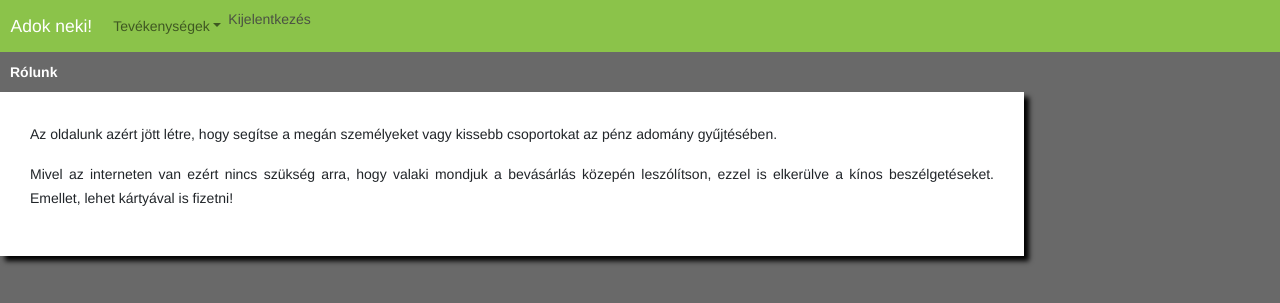
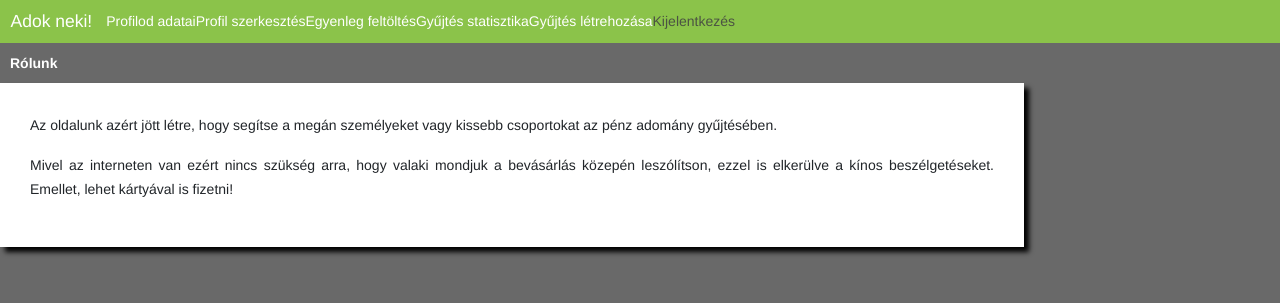
Before and after one commit to KVince002/AdomanyDjango-Rolling, a Django app: page /rolunk/ in a window 1280 px wide. Shown: the top 303 px of the page. Run offline with Django 4.2, Linux system fonts and the light colour scheme; a user stored in the database is signed in; some libraries are stand-ins or nearby versions.

Commit message:
Müküdő navbar legördülő menü nélkül

```diff
--- a/AdomanyOldal/app/templates/app/layout/layout_nav.html
+++ b/AdomanyOldal/app/templates/app/layout/layout_nav.html
@@ -13,19 +13,13 @@
                 <li class="nav-item">
                     <a href="{% url 'profil'%}" class="mdl-navigation__link">{{UserModel.username}}</a>
                 </li>
-                <li class="navbar-item dropdown">
-                    <a class="nav-link dropdown-toggle" href="#" id="navbarDropdownMenuLink" role="button" data-bs-toggle="dropdown" aria-expanded="false" >Tevékenységek</a>
-                    <ul class="dropdown-menu" aria-labelledby="navbarDropdownMenuLink">
-                        <li><a href="{% url 'kijelentkezes'%}" id="kijelentkezes">Kijelentkezés</a></li>
-                        <li><a href="{%url 'profil'%}" id="ugras" class="dropdown-item">Profilod adatai</a></li>
-                        <li><a href="{%url 'profilSzerk'%}" id="ugras" class="dropdown-item">Profil szerkesztés</a></li>
-                        <li><a href="{%url 'egyenlegFel'%}" id="ugras" class="dropdown-item">Egyenleg feltöltés</a></li>
-                        <li><a href="{%url 'gyujtesStat'%}" id="ugras" class="dropdown-item">Gyűjtés statisztika</a></li>
-                        <li><a href="{%url 'ujGyujtes'%}" id="ugras" class="dropdown-item">Gyűjtés létrehozása</a></li>
-                    </ul>
-                </li>
+                <li><a href="{%url 'profil'%}" id="ugras" class="nav-item">Profilod adatai</a></li>
+                <li><a href="{%url 'profilSzerk'%}" id="ugras" class="nav-item">Profil szerkesztés</a></li>
+                <li><a href="{%url 'egyenlegFel'%}" id="ugras" class="nav-item">Egyenleg feltöltés</a></li>
+                <li><a href="{%url 'gyujtesStat'%}" id="ugras" class="nav-item">Gyűjtés statisztika</a></li>
+                <li><a href="{%url 'ujGyujtes'%}" id="ugras" class="nav-item">Gyűjtés létrehozása</a></li>
                 <li>
-                    <a href="{% url 'kijelentkezes'%}" class="mdl-navigation__link">Kijelentkezés</a>
+                    <a href="{% url 'kijelentkezes'%}" class="mdl-navigation__link nav-item">Kijelentkezés</a>
                 </li>
             </ul>
             {%else%}
```
